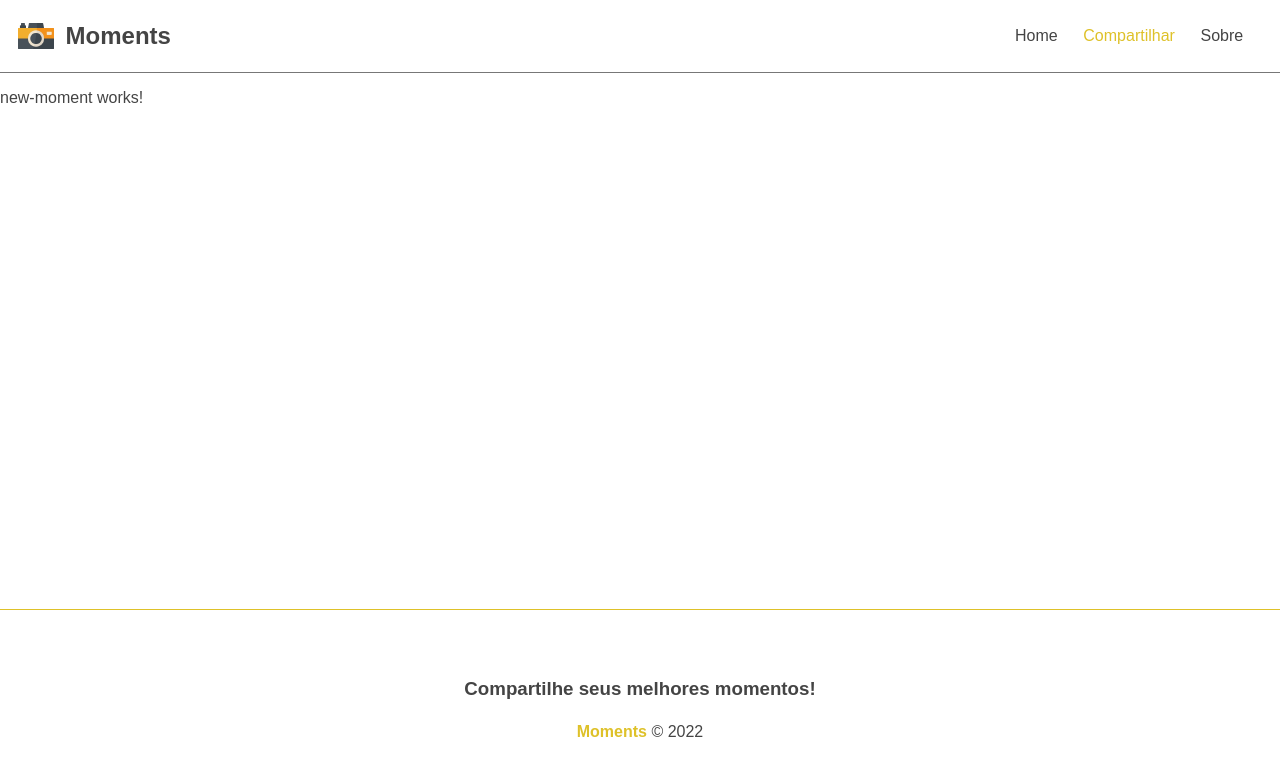
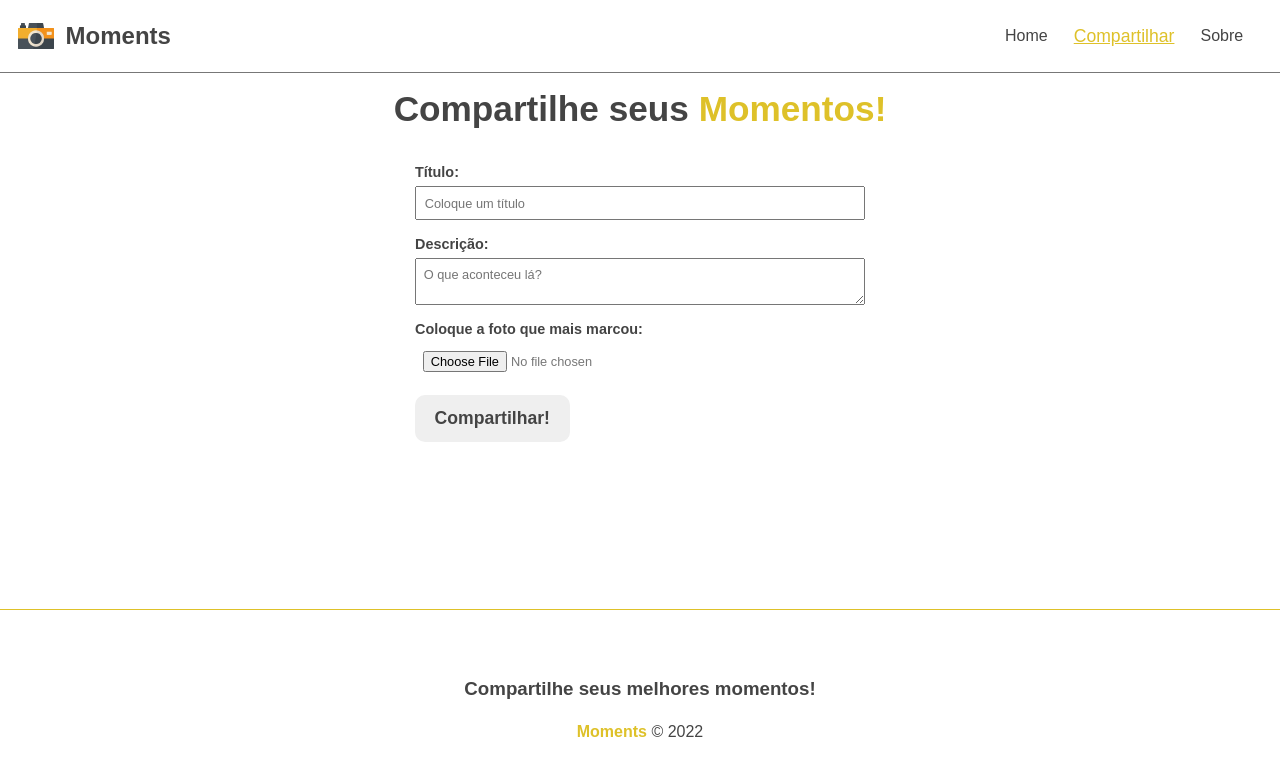
Before and after one commit to GeracNeto/curso-angular, an Angular app in the folder Projeto/moments/: page /moments/new in a window 1280 px wide. Shown: the top 776 px of the page. Built offline with nearby package versions, Linux system fonts and the light colour scheme.

Commit message:
PROJETO: Curso Angular 13: Página de formulário - #26

```diff
--- a/Projeto/moments/src/app/app.module.ts
+++ b/Projeto/moments/src/app/app.module.ts
@@ -8,6 +8,7 @@ import { AboutComponent } from './pages/about/about.component';
 import { HeaderComponent } from './components/header/header.component';
 import { FooterComponent } from './components/footer/footer.component';
 import { NewMomentComponent } from './pages/new-moment/new-moment.component';
+import { MomentFormComponent } from './components/moment-form/moment-form.component';
 
 @NgModule({
   declarations: [
@@ -16,7 +17,8 @@ import { NewMomentComponent } from './pages/new-moment/new-moment.component';
     AboutComponent,
     HeaderComponent,
     FooterComponent,
-    NewMomentComponent
+    NewMomentComponent,
+    MomentFormComponent
   ],
   imports: [
     BrowserModule,
--- a/Projeto/moments/src/app/components/header/header.component.css
+++ b/Projeto/moments/src/app/components/header/header.component.css
@@ -5,7 +5,8 @@ nav {
     border-bottom: 1px solid #777;
 }
 
-.brand, .links {
+.brand,
+.links {
     display: flex;
     justify-content: center;
     align-items: center;
@@ -41,3 +42,8 @@ nav {
     background: #efefef;
     border-radius: 10px;
 }
+
+.active{
+    text-decoration: underline;
+    font-size: 1.1em;
+}
--- a/Projeto/moments/src/app/components/header/header.component.html
+++ b/Projeto/moments/src/app/components/header/header.component.html
@@ -5,13 +5,13 @@
     </a>
     <ul class="links">
         <li>
-            <a routerLink="/">Home</a>
+            <a routerLink="/" routerLinkActive="active" [routerLinkActiveOptions]="{exact: true}">Home</a>
         </li>
         <li id="add">
-            <a routerLink="/moments/new">Compartilhar</a>
+            <a routerLink="/moments/new" routerLinkActive="active">Compartilhar</a>
         </li>
         <li>
-            <a routerLink="/about">Sobre</a>
+            <a routerLink="/about" routerLinkActive="active">Sobre</a>
         </li>
     </ul>
 </nav>
--- /dev/null
+++ b/Projeto/moments/src/app/components/moment-form/moment-form.component.html
@@ -0,0 +1,15 @@
+<form>
+    <div class="form-group">
+        <label for="title">Título:</label>
+        <input type="text" placeholder="Coloque um título" required id="title">
+    </div>
+    <div class="form-group">
+        <label for="description">Descrição:</label>
+        <textarea required placeholder="O que aconteceu lá?" id="description"></textarea>
+    </div>
+    <div class="form-group">
+        <label for="image">Coloque a foto que mais marcou:</label>
+        <input type="file">
+    </div>
+    <input type="submit" value="{{btnText}}">
+</form>
--- a/Projeto/moments/src/app/pages/new-moment/new-moment.component.css
+++ b/Projeto/moments/src/app/pages/new-moment/new-moment.component.css
@@ -0,0 +1,9 @@
+h2 {
+    text-align: center;
+    margin-bottom: 1em;
+    font-size: 2.2em;
+}
+
+h2 span {
+    color: #dec129;
+}
--- a/Projeto/moments/src/app/pages/new-moment/new-moment.component.html
+++ b/Projeto/moments/src/app/pages/new-moment/new-moment.component.html
@@ -1 +1,2 @@
-<p>new-moment works!</p>
+<h2>Compartilhe seus <span>Momentos!</span></h2>
+<app-moment-form [btnText]="btnText"></app-moment-form>
--- a/Projeto/moments/src/app/pages/new-moment/new-moment.component.ts
+++ b/Projeto/moments/src/app/pages/new-moment/new-moment.component.ts
@@ -3,8 +3,8 @@ import { Component } from '@angular/core';
 @Component({
   selector: 'app-new-moment',
   templateUrl: './new-moment.component.html',
-  styleUrls: ['./new-moment.component.css']
+  styleUrls: ['./new-moment.component.css'],
 })
 export class NewMomentComponent {
-
+  btnText: string = 'Compartilhar!';
 }
--- a/Projeto/moments/src/styles.css
+++ b/Projeto/moments/src/styles.css
@@ -15,3 +15,46 @@ a {
 a:hover {
     color: #dec129;
 }
+
+/* FORM */
+
+form {
+    width: 450px;
+    margin: 0 auto;
+}
+
+.form-group {
+    display: flex;
+    flex-direction: column;
+    margin-bottom: 1em;
+}
+
+.form-group label {
+    font-weight: bold;
+    font-size: 0.9em;
+    margin-bottom: 0.4em;
+}
+
+.form-group input,
+.form-group textarea {
+    padding: 0.6em;
+    color: #777;
+    font-size: 0.8em;
+}
+
+input[type="submit"] {
+    background: #efefef;
+    border: 2px solid transparent;
+    padding: 0.6em 1em;
+    font-weight: bold;
+    font-size: 1.1em;
+    cursor: pointer;
+    transition: 0.4s;
+    border-radius: 10px;
+}
+
+input[type="submit"]:hover {
+    color: #dec129;
+    border-color: #dec129;
+    background: transparent;
+}
```
Also changed, not shown: Projeto/moments/src/app/components/moment-form/moment-form.component.ts (added, +10 -0 lines), Projeto/moments/src/app/components/moment-form/moment-form.component.css (added), 1 other file (tests, documents, lock files or other folders).
